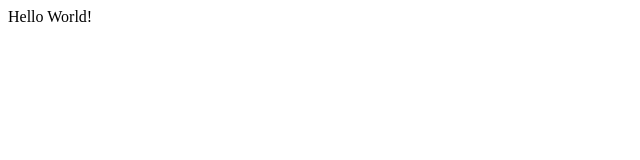
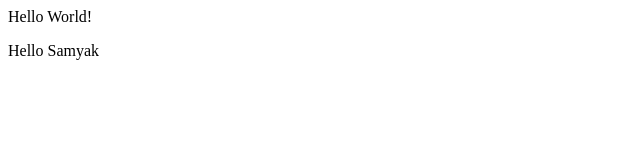
Before and after one commit to Samyak-57/CodeSpark, a plain HTML site: page index.html in a window 1280 px wide. Shown: the full height of the page, 0-640 px from the left. Drawn offline with Linux system fonts and the light colour scheme.

Commit message:
Add new Paragraph

```diff
--- a/index.html
+++ b/index.html
@@ -1 +1,2 @@
 <p>Hello World!</p>
+<p>Hello Samyak</p>
```
